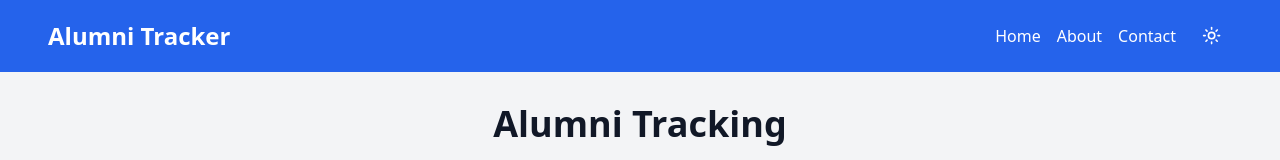
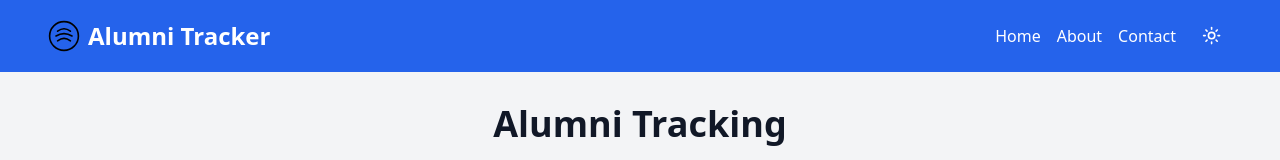
Before and after one commit to AYUSHMANGH/alumni-gathering-hub, a React (Vite) app: page / in a window 1280 px wide. Shown: the top 160 px of the page. Built offline with nearby package versions, Linux system fonts and the light colour scheme.

Commit message:
Add logo to navbar
Incorporate a logo image into the Navbar component for enhanced branding and visual identity.
[skip gpt_engineer]

```diff
--- a/src/components/Navbar.jsx
+++ b/src/components/Navbar.jsx
@@ -6,7 +6,10 @@ const Navbar = () => {
   return (
     <nav className="bg-blue-600 dark:bg-blue-800 text-white p-4">
       <div className="container mx-auto flex justify-between items-center">
-        <Link to="/" className="text-2xl font-bold">Alumni Tracker</Link>
+        <Link to="/" className="flex items-center space-x-2">
+          <img src="/logo.svg" alt="Alumni Tracker Logo" className="h-8 w-8 text-white" />
+          <span className="text-2xl font-bold">Alumni Tracker</span>
+        </Link>
         <div className="flex items-center space-x-4">
           <ul className="flex space-x-4">
             <li><Link to="/" className="hover:text-blue-200">Home</Link></li>
```
Also changed, not shown: public/logo.svg (added).
